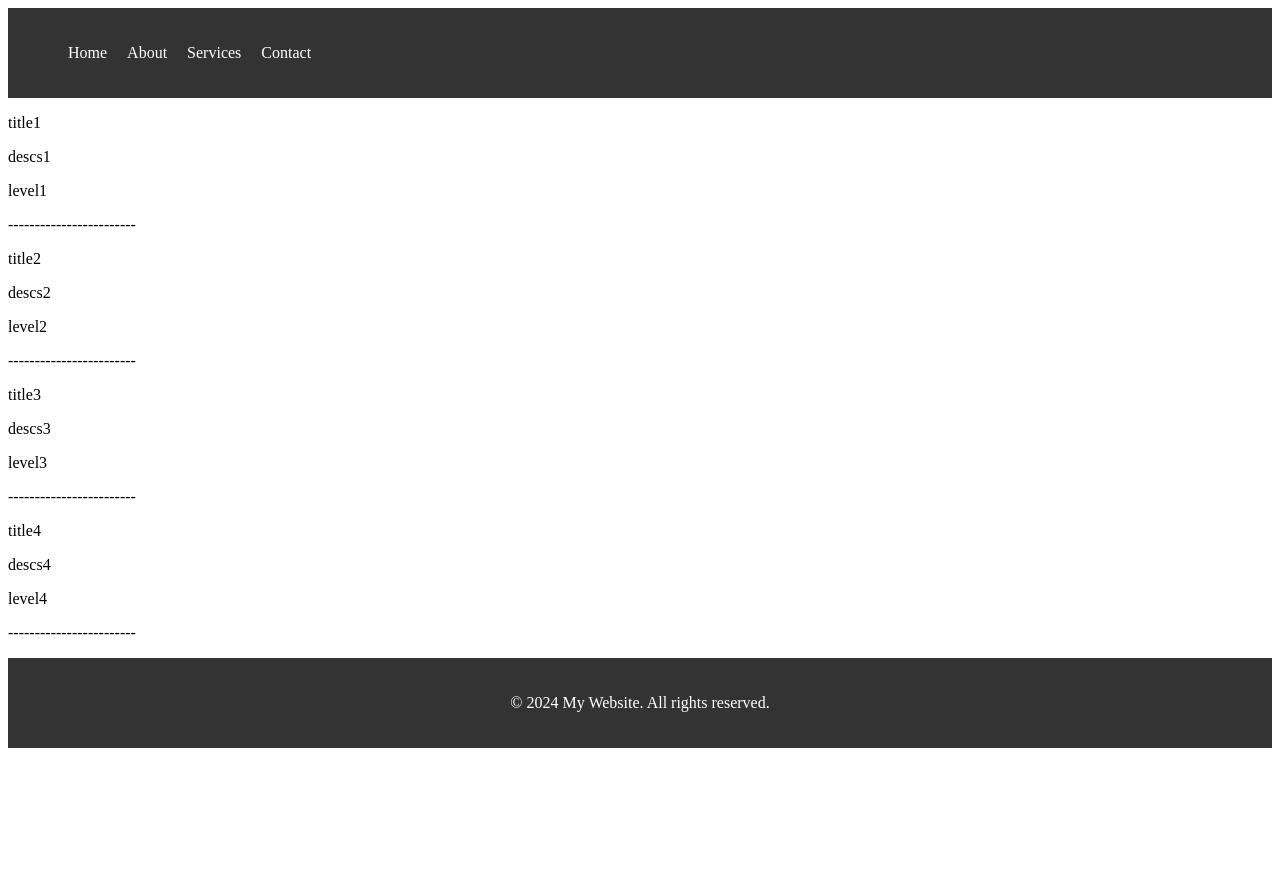
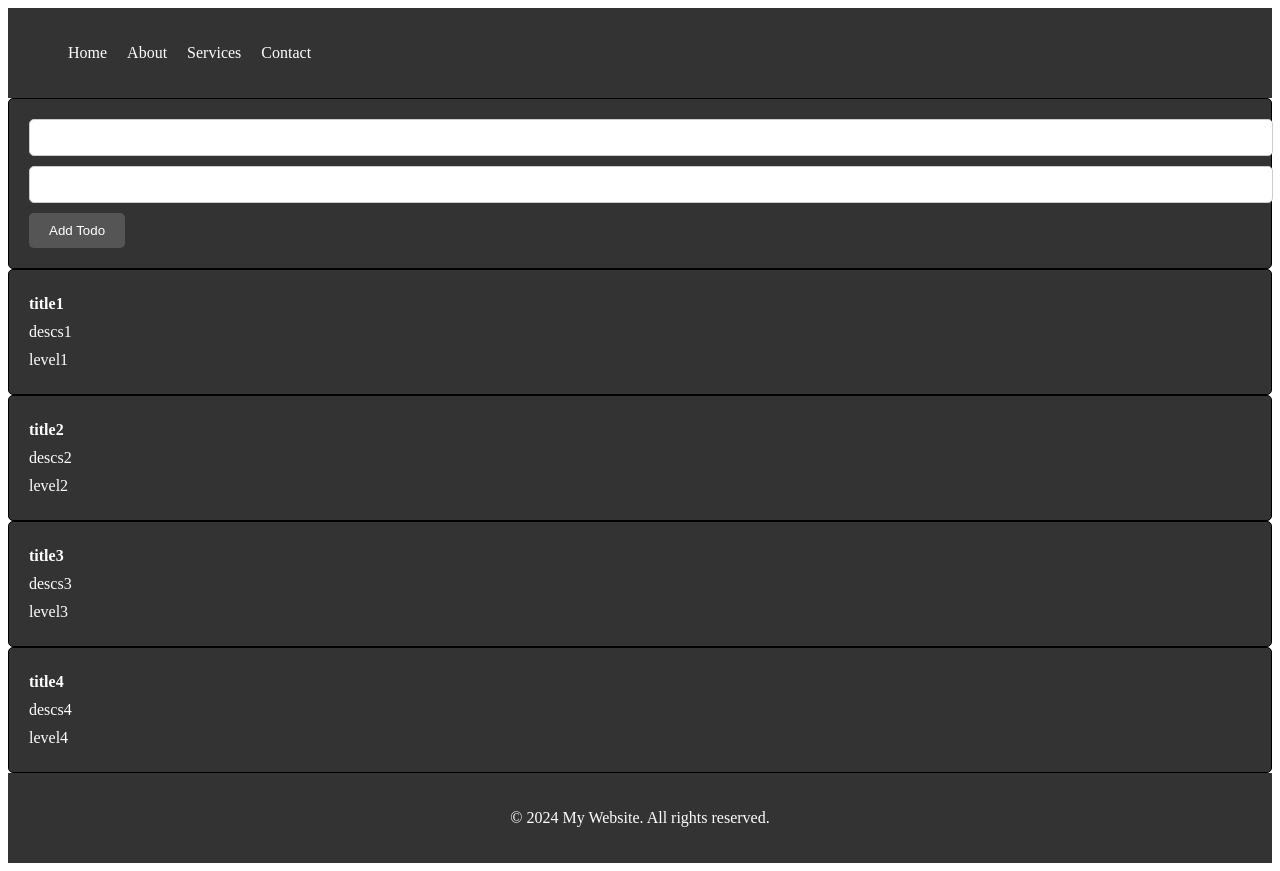
Before and after one commit to misterio33/ReactToDo, a React (Create React App) app in the folder react-todo-app/: page / in a window 1280 px wide. Before the commit the page ends 800 px from the top, so only its background shows below. Built offline with nearby package versions, Linux system fonts and the light colour scheme.

Commit message:
Added styles

```diff
--- a/react-todo-app/src/Components/App.tsx
+++ b/react-todo-app/src/Components/App.tsx
@@ -2,29 +2,30 @@ import { useState } from "react";
 import Footer from "./footer/footer";
 import Header from "./header/header";
 import TodoItem from "./todoItem/todoItem";
+import { TodoItemModel } from "../models/todoItemModel";
+import CreateTodo from "./createTodo/createTodo";
+import TodoItems from "./todoItems/todoItems";
 
 function App() {
-  const [todoItems, setTodoItems] = useState([
+  const [todoItems, setTodoItems] = useState<TodoItemModel[]>([
     { title: "title1", description: "descs1", level: "level1" },
     { title: "title2", description: "descs2", level: "level2" },
     { title: "title3", description: "descs3", level: "level3" },
     { title: "title4", description: "descs4", level: "level4" },
   ]);
+
+  function handleAddTodo(title: string, description: string) {
+    setTodoItems([
+      ...todoItems,
+      { title: title, description: description, level: "level" },
+    ]);
+  }
+
   return (
     <>
       <Header />
-      {todoItems.map((item) => {
-        return (
-          <>
-            <TodoItem
-              title={item.title}
-              description={item.description}
-              level={item.level}
-            />
-            <p>------------------------</p>
-          </>
-        );
-      })}
+      <CreateTodo handleAddTodo={handleAddTodo} />
+      <TodoItems items={todoItems} />
       <Footer />
     </>
   );
--- /dev/null
+++ b/react-todo-app/src/Components/createTodo/createTodo.css
@@ -0,0 +1,32 @@
+.createTodo {
+    border-radius: 5px;
+    border: 1px solid black;
+    display: flex;
+    flex-direction: column; /* Stack children vertically */
+    align-items: flex-start; /* Align items to the start (left) */
+    padding: 20px;
+    background-color: #333;
+    color: white;
+  }
+
+  .createTodo input {
+    width: 100%;
+    padding: 10px;
+    margin-bottom: 10px; /* Space between input fields */
+    border: 1px solid #ccc;
+    border-radius: 5px;
+  }
+
+  .createTodo button {
+    align-self: flex-start; /* Align button to the start (left) */
+    padding: 10px 20px;
+    border: none;
+    border-radius: 5px;
+    background-color: #555;
+    color: white;
+    cursor: pointer;
+  }
+
+  .createTodo button:hover {
+    background-color: #777; /* Slightly lighter background on hover */
+  }
--- /dev/null
+++ b/react-todo-app/src/Components/createTodo/createTodo.tsx
@@ -0,0 +1,35 @@
+import { useState } from "react";
+import './createTodo.css'
+
+interface CreateTodoProps {
+  handleAddTodo: (title: string, description: string) => void;
+}
+
+const CreateTodo: React.FC<CreateTodoProps> = ({ handleAddTodo }) => {
+  const [newTodoTitle, setNewTodoTitle] = useState<string>();
+  const [newTodoDescription, setNewTodoDescription] = useState<string>();
+
+  const onAddTodo = () => {
+    handleAddTodo(newTodoTitle!, newTodoDescription!);
+    setNewTodoTitle("");
+    setNewTodoDescription("");
+  };
+
+  return (
+    <div className="createTodo">
+      <input
+        type="text"
+        value={newTodoTitle}
+        onChange={(e) => setNewTodoTitle(e.target.value)}
+      />
+      <input
+        type="text"
+        value={newTodoDescription}
+        onChange={(e) => setNewTodoDescription(e.target.value)}
+      />
+      <button onClick={onAddTodo}>Add Todo</button>
+    </div>
+  );
+};
+
+export default CreateTodo;
--- a/react-todo-app/src/Components/header/header.css
+++ b/react-todo-app/src/Components/header/header.css
@@ -4,7 +4,7 @@
     align-items: center;
     padding: 20px;
     background-color: #333;
-    color: white;
+    color: red;
   }
 
   .logo img {
--- /dev/null
+++ b/react-todo-app/src/Components/todoItem/todoItem.css
@@ -0,0 +1,23 @@
+.todoItem {
+    border-radius: 5px;
+    border: 1px solid black;
+    display: flex;
+    flex-direction: column; /* Stack children vertically */
+    align-items: flex-start; /* Align items to the start (left) */
+    padding: 20px;
+    background-color: #333;
+    color: white;
+  }
+
+  .todoItem p {
+    margin: 5px 0; /* Add some margin between paragraphs */
+  }
+
+  .todoItem .title {
+    align-self: flex-start; /* Ensure title is at the top left */
+    font-weight: bold; /* Make the title bold */
+  }
+
+  .todoItem .description {
+    width: 100%; /* Make description span the full width */
+  }
--- a/react-todo-app/src/Components/todoItem/todoItem.tsx
+++ b/react-todo-app/src/Components/todoItem/todoItem.tsx
@@ -1,14 +1,13 @@
-const TodoItem: React.FC<{
-  title: string;
-  description: string;
-  level: string;
-}> = ({ title, description, level }) => {
+import { TodoItemModel } from "../../models/todoItemModel";
+import "./todoItem.css";
+
+const TodoItem: React.FC<{ todoItem: TodoItemModel }> = ({ todoItem }) => {
   return (
-    <>
-      <p>{title}</p>
-      <p>{description}</p>
-      <p>{level}</p>
-    </>
+    <div className="todoItem">
+      <p className="title">{todoItem.title}</p>
+      <p className="description">{todoItem.description}</p>
+      <p>{todoItem.level}</p>
+    </div>
   );
 };
 
--- /dev/null
+++ b/react-todo-app/src/Components/todoItems/todoItems.tsx
@@ -0,0 +1,14 @@
+import { TodoItemModel } from "../../models/todoItemModel";
+import TodoItem from "../todoItem/todoItem";
+
+const TodoItems: React.FC<{ items: TodoItemModel[] }> = ({ items }) => {
+  return (
+    <section>
+      {items.map((item) => {
+        return <TodoItem todoItem={item} />;
+      })}
+    </section>
+  );
+};
+
+export default TodoItems;
--- /dev/null
+++ b/react-todo-app/src/models/todoItemModel.tsx
@@ -0,0 +1,5 @@
+export interface TodoItemModel {
+  title: string;
+  description: string;
+  level: string;
+}
```
Also changed, not shown: 1 other file (tests, documents, lock files or other folders).
